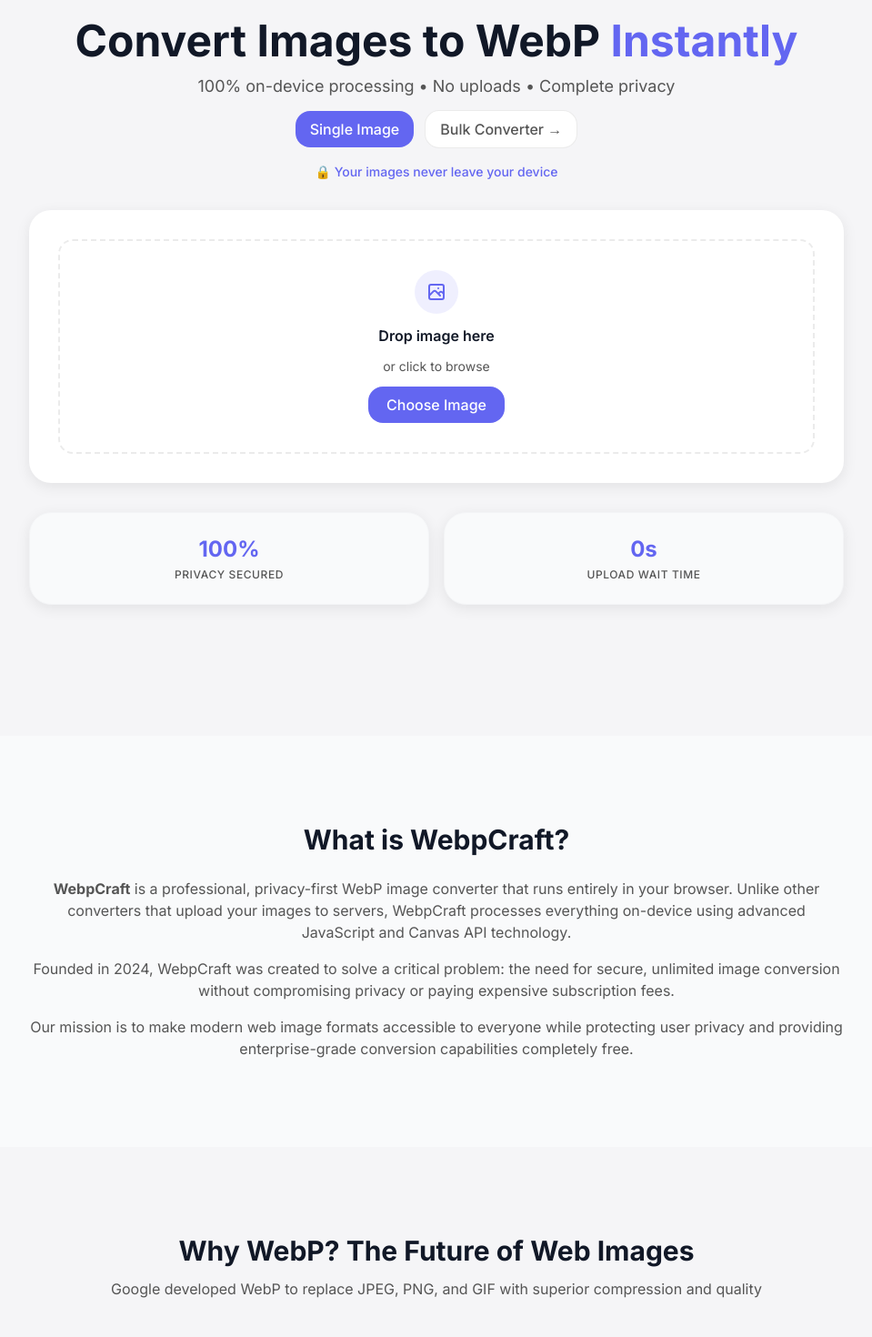
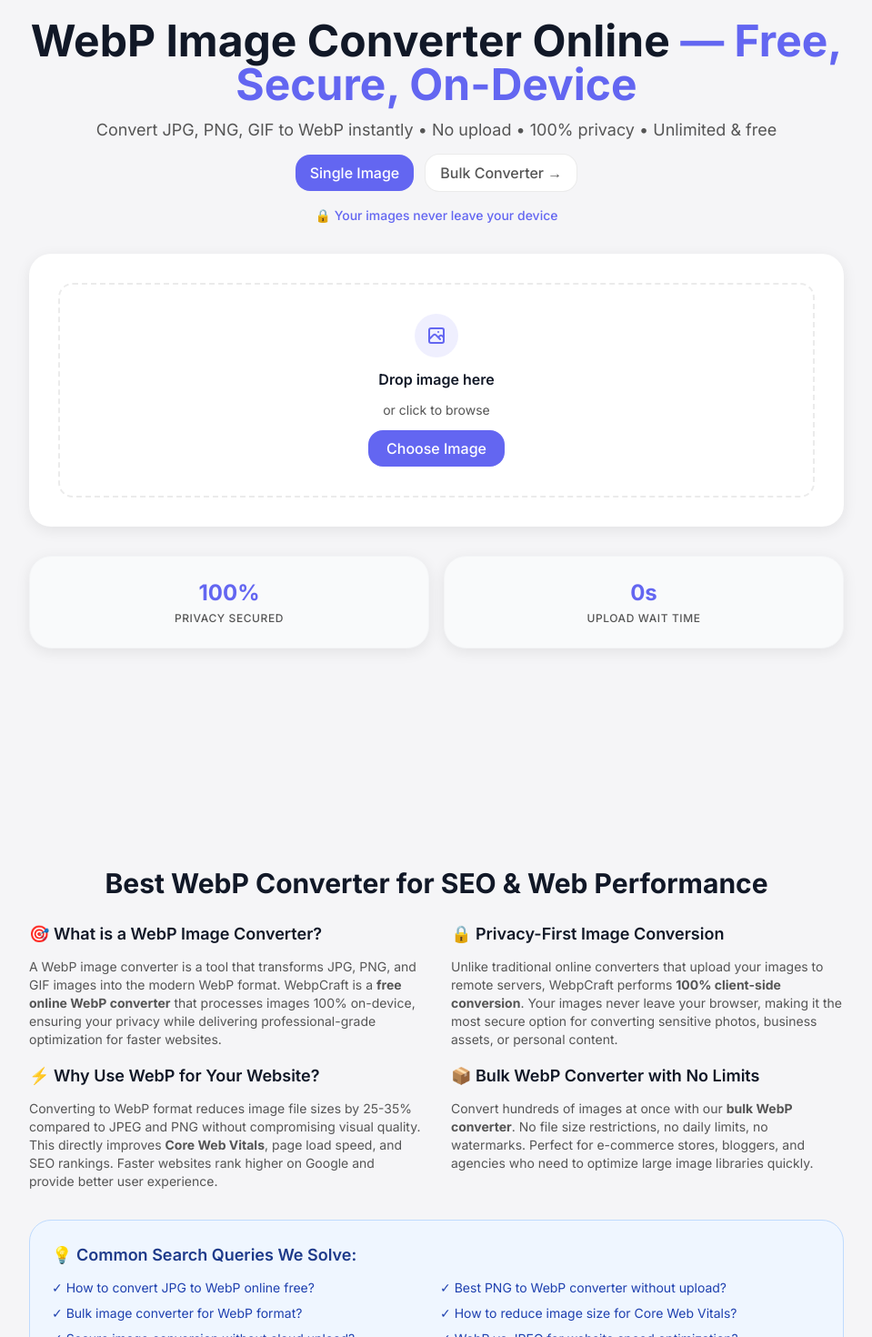
Before and after one commit to developerasaad/WebpCraft, a Next.js app: page / in a window 1280 px wide. Shown: the part 140-1610 px from the top of the page at 91% size, without its empty margins (160-1119 px from the left). Built offline with nearby package versions, Linux system fonts and the light colour scheme.

Commit message:
added schema

```diff
--- a/app/layout.tsx
+++ b/app/layout.tsx
@@ -3,27 +3,54 @@
 import "./globals.css";
 import { Header } from "@/components/layout/Header";
 import { Footer } from "@/components/layout/Footer";
-import { getOrganizationSchema, getWebSiteSchema, getSoftwareSourceCodeSchema } from "@/lib/schema";
+import { getOrganizationSchema, getWebSiteSchema, getSoftwareSourceCodeSchema, getWebApplicationSchema, getHowToSchema, getFAQSchema, getArticleSchema, getBreadcrumbSchema } from "@/lib/schema";
 import { AdSenseScript } from "@/components/ads";
+import Script from "next/script";
 
 const inter = Inter({ subsets: ["latin"] });
 
 export const metadata: Metadata = {
     metadataBase: new URL("https://webpcraft.vercel.app"),
     title: {
-        default: "WebpCraft - Professional WebP Converter | Privacy-First & Free",
+        default: "WebP Image Converter Online — Free, Secure, On-Device | WebpCraft",
         template: "%s | WebpCraft",
     },
     description:
-        "Convert JPG, PNG, and GIF images to WebP format instantly. WebpCraft offers 100% on-device processing, unlimited bulk conversion, and complete privacy. Free forever.",
+        "Convert JPG, PNG, GIF to WebP instantly on your browser — no upload, fully private, unlimited and free. Bulk WebP converter with on-device processing for faster websites & SEO.",
     keywords: [
-        "webp converter",
-        "convert to webp",
-        "jpg to webp",
-        "png to webp",
-        "bulk image converter",
-        "privacy first converter",
-        "offline converter"
+        // Core Service Keywords
+        "webp image converter",
+        "convert images to webp",
+        "webp converter online",
+        "webp bulk image converter",
+        "webp converter free",
+        "webp image optimizer",
+        // Privacy & Processing Keywords
+        "on-device image converter",
+        "client-side webp converter",
+        "no upload image converter",
+        "browser only image converter",
+        "secure image conversion",
+        "privacy first webp tool",
+        // Format-Specific Conversion
+        "jpg to webp converter",
+        "png to webp converter",
+        "gif to webp converter",
+        "webp batch conversion",
+        "bulk jpg to webp",
+        "convert png to webp online",
+        // SEO & Performance Keywords
+        "image optimization for seo",
+        "reduce image size for web",
+        "webp for faster websites",
+        "improve core web vitals with webp",
+        "optimize images for seo",
+        // Use-Case Keywords
+        "webp converter for e-commerce",
+        "best webp tool for bloggers",
+        "image compression without upload",
+        "webp for web developers",
+        "seo image optimization tool"
     ],
     authors: [{ name: "developerasaad", url: "https://github.com/developerasaad" }],
     creator: "developerasaad",
@@ -46,24 +73,24 @@
         type: "website",
         locale: "en_US",
         url: "https://webpcraft.vercel.app",
-        title: "WebpCraft - Professional WebP Converter | Open Source",
+        title: "WebP Image Converter Online — Free, Secure, On-Device",
         description:
-            "Convert JPG, PNG, and GIF to WebP instantly. 100% on-device processing, unlimited bulk conversion, and complete privacy. Open source project by developerasaad.",
+            "Convert JPG, PNG, GIF to WebP instantly on your browser. No upload, fully private, unlimited conversions. Best online WebP converter for SEO and web performance.",
         siteName: "WebpCraft",
         images: [
             {
                 url: "/og.png",
                 width: 1200,
                 height: 630,
-                alt: "WebpCraft - Professional WebP Converter by developerasaad",
+                alt: "WebpCraft - Privacy-First WebP Image Converter for Faster Websites",
             },
         ],
     },
     twitter: {
         card: "summary_large_image",
-        title: "WebpCraft - Professional WebP Converter | Open Source",
+        title: "WebP Image Converter — Free, Secure, On-Device",
         description:
-            "Convert JPG, PNG, and GIF to WebP instantly. 100% on-device processing and complete privacy. Open source by developerasaad.",
+            "Convert JPG, PNG, GIF to WebP instantly. No uploads, 100% browser-based processing. Privacy-first image optimization for faster websites.",
         images: ["/og.png"],
         creator: "@developerasaad",
     },
@@ -86,13 +113,32 @@
         "@graph": [
             getOrganizationSchema(),
             getWebSiteSchema(),
-            getSoftwareSourceCodeSchema()
+            getSoftwareSourceCodeSchema(),
+            getWebApplicationSchema(),
+            getHowToSchema(),
+            getFAQSchema(),
+            getArticleSchema({
+                headline: "Complete Guide to Converting Images to WebP Format",
+                description: "Learn how to convert JPG, PNG, and GIF images to WebP format for better web performance and faster loading times.",
+                url: "https://webpcraft.vercel.app",
+                datePublished: "2024-01-01",
+                dateModified: new Date().toISOString().split('T')[0],
+                keywords: [
+                    "webp conversion guide",
+                    "image optimization",
+                    "web performance",
+                    "webp tutorial"
+                ]
+            }),
+            getBreadcrumbSchema([
+                { name: "Home", url: "https://webpcraft.vercel.app" }
+            ])
         ]
     };
 
     return (
         <html lang="en">
-            <body className={inter.className}>
+            <head>
                 {/* Global Schema - Organization, WebSite, and Open Source */}
                 <script
                     type="application/ld+json"
@@ -100,6 +146,9 @@
                         __html: JSON.stringify(schemaGraph),
                     }}
                 />
+            </head>
+            <body className={inter.className}>
+
                 {/* Google AdSense */}
                 <AdSenseScript />
                 <div className="flex flex-col min-h-screen">
--- a/app/page.tsx
+++ b/app/page.tsx
@@ -6,65 +6,77 @@
 import { AdUnit } from "@/components/ads";
 import Link from "next/link";
 import type { Metadata } from "next";
-import {
-    getWebApplicationSchema,
-    getHowToSchema,
-    getFAQSchema,
-    getArticleSchema,
-    getBreadcrumbSchema
-} from "@/lib/schema";
 
 export const dynamic = 'force-static';
 
 export const metadata: Metadata = {
-    title: "WebpCraft - Free Online WebP Converter | 100% Privacy | Open Source",
+    title: "WebP Image Converter Online — Free, Secure, On-Device",
     description:
-        "Convert JPG, PNG, and GIF to WebP format instantly with WebpCraft. 100% on-device processing guarantees your privacy. No file size limits, no uploads, completely free forever. Open source by developerasaad.",
+        "Convert JPG, PNG, GIF to WebP instantly on your browser — no upload, fully private, unlimited and free. Bulk WebP converter with 100% on-device processing for faster websites & SEO.",
     keywords: [
-        "webp converter",
-        "convert to webp",
-        "jpg to webp",
-        "png to webp",
+        // Primary Core Keywords
+        "webp image converter",
+        "convert images to webp",
+        "webp converter online",
+        "free webp converter",
+        "webp image optimizer",
+        // Long-tail High-Intent Keywords
+        "bulk webp converter no upload",
+        "online webp converter 100% free no limit",
+        "convert jpg png gif to webp offline",
+        "secure on-device webp conversion",
+        "image converter without uploading files",
+        "privacy first image optimization tool",
+        // Format-Specific
+        "jpg to webp converter",
+        "png to webp converter",
+        "gif to webp converter",
+        "webp bulk image converter",
+        "bulk jpg to webp",
+        "convert png to webp online",
+        // SEO & Performance Focus
+        "webp image optimization for seo",
+        "how to reduce image size for core web vitals",
+        "webp vs jpeg for site speed",
+        "image optimization for seo",
+        "reduce image size for web",
+        "webp for faster websites",
+        "improve core web vitals with webp",
+        "optimize images for seo",
+        // Privacy & Security
+        "on-device image converter",
+        "client-side webp converter",
+        "no upload image converter",
+        "browser only image converter",
+        "secure image conversion",
+        "privacy first webp tool",
+        // Use-Case Keywords
+        "webp converter for e-commerce",
+        "best webp tool for bloggers",
+        "image compression without upload",
+        "webp for web developers",
+        "seo image optimization tool",
+        // Additional variants
         "open source webp converter",
         "developerasaad webp tool",
         "github webp converter",
-        "privacy first converter",
         "client side image processing",
         "bulk webp converter",
-        "free webp converter",
         "webp optimization tool",
         "image compression webp",
         "web performance optimization",
-        "core web vitals improvement",
         "website speed optimization",
         "image format converter",
         "browser based converter",
-        "no upload converter",
-        "offline image converter",
-        "gif to webp",
-        "bulk image converter",
-        "privacy first converter",
-        "offline converter",
-        "free webp converter",
-        "online image converter",
-        "webp optimization",
-        "image compression",
-        "reduce image size",
-        "web performance",
-        "core web vitals",
-        "website speed optimization",
-        "image format converter",
-        "browser based converter",
-        "no upload converter",
-        "client side image processing"
+        "offline image converter"
     ],
     alternates: {
         canonical: "https://webpcraft.vercel.app",
     },
     openGraph: {
-        title: "WebpCraft - Free Online WebP Converter | 100% Privacy | Open Source",
+        title: "WebP Image Converter Online — Free, Secure, On-Device",
         description:
-            "Convert JPG, PNG, and GIF to WebP format instantly. 100% on-device processing, unlimited bulk conversion, and complete privacy. Open source by developerasaad.",
+            "Convert JPG, PNG, GIF to WebP instantly on your browser. No upload, fully private, unlimited conversions. Best online WebP converter for SEO and web performance.",
         url: "https://webpcraft.vercel.app",
         images: ["/og.png"],
         type: "website",
@@ -72,50 +84,19 @@
     },
     twitter: {
         card: "summary_large_image",
-        title: "WebpCraft - Free Online WebP Converter | Open Source",
+        title: "WebP Image Converter — Free, Secure, On-Device",
         description:
-            "Convert images to WebP instantly with 100% on-device processing. No uploads, no limits, completely free. Open source by developerasaad.",
+            "Convert JPG, PNG, GIF to WebP instantly. No uploads, 100% browser-based processing. Privacy-first image optimization for faster websites.",
         images: ["/og.png"],
         creator: "@developerasaad"
     }
 };
 
 export default function HomePage() {
-    // Generate comprehensive schema graph for homepage
-    const schemaGraph = {
-        "@context": "https://schema.org",
-        "@graph": [
-            getWebApplicationSchema(),
-            getHowToSchema(),
-            getFAQSchema(),
-            getArticleSchema({
-                headline: "Complete Guide to Converting Images to WebP Format",
-                description: "Learn how to convert JPG, PNG, and GIF images to WebP format for better web performance and faster loading times.",
-                url: "https://webpcraft.vercel.app",
-                datePublished: "2024-01-01",
-                dateModified: new Date().toISOString().split('T')[0],
-                keywords: [
-                    "webp conversion guide",
-                    "image optimization",
-                    "web performance",
-                    "webp tutorial"
-                ]
-            }),
-            getBreadcrumbSchema([
-                { name: "Home", url: "https://webpcraft.vercel.app" }
-            ])
-        ]
-    };
-
     return (
         <>
-            {/* Comprehensive Schema Graph for Homepage */}
-            <script
-                type="application/ld+json"
-                dangerouslySetInnerHTML={{
-                    __html: JSON.stringify(schemaGraph),
-                }}
-            />
+
+
             {/* Compact Hero + Converter Section */}
             <Section className="pt-12 pb-8">
                 <Container>
@@ -123,11 +104,11 @@
                         {/* Compact Hero */}
                         <div className="text-center mb-8">
                             <h1 className="text-3xl md:text-4xl lg:text-5xl font-bold text-gray-900 mb-3 leading-tight">
-                                Convert Images to WebP{" "}
-                                <span className="text-accent">Instantly</span>
+                                WebP Image Converter Online{" "}
+                                <span className="text-accent">— Free, Secure, On-Device</span>
                             </h1>
                             <p className="text-base md:text-lg text-softText mb-3">
-                                100% on-device processing • No uploads • Complete privacy
+                                Convert JPG, PNG, GIF to WebP instantly • No upload • 100% privacy • Unlimited & free
                             </p>
 
                             {/* Mode Switcher */}
@@ -169,6 +150,58 @@
                 </Container>
             </Section>
 
+            {/* New SEO Content Section - Keyword Rich */}
+            <Section className="py-12">
+                <Container>
+                    <div className="max-w-4xl mx-auto">
+                        <div className="prose prose-lg mx-auto">
+                            <h2 className="text-2xl md:text-3xl font-bold text-gray-900 mb-6 text-center">
+                                Best WebP Converter for SEO & Web Performance
+                            </h2>
+
+                            <div className="grid md:grid-cols-2 gap-8 mb-8">
+                                <div>
+                                    <h3 className="text-lg font-semibold text-gray-900 mb-3">🎯 What is a WebP Image Converter?</h3>
+                                    <p className="text-sm text-softText mb-4">
+                                        A WebP image converter is a tool that transforms JPG, PNG, and GIF images into the modern WebP format. WebpCraft is a <strong>free online WebP converter</strong> that processes images 100% on-device, ensuring your privacy while delivering professional-grade optimization for faster websites.
+                                    </p>
+
+                                    <h3 className="text-lg font-semibold text-gray-900 mb-3">⚡ Why Use WebP for Your Website?</h3>
+                                    <p className="text-sm text-softText">
+                                        Converting to WebP format reduces image file sizes by 25-35% compared to JPEG and PNG without compromising visual quality. This directly improves <strong>Core Web Vitals</strong>, page load speed, and SEO rankings. Faster websites rank higher on Google and provide better user experience.
+                                    </p>
+                                </div>
+
+                                <div>
+                                    <h3 className="text-lg font-semibold text-gray-900 mb-3">🔒 Privacy-First Image Conversion</h3>
+                                    <p className="text-sm text-softText mb-4">
+                                        Unlike traditional online converters that upload your images to remote servers, WebpCraft performs <strong>100% client-side conversion</strong>. Your images never leave your browser, making it the most secure option for converting sensitive photos, business assets, or personal content.
+                                    </p>
+
+                                    <h3 className="text-lg font-semibold text-gray-900 mb-3">📦 Bulk WebP Converter with No Limits</h3>
+                                    <p className="text-sm text-softText">
+                                        Convert hundreds of images at once with our <strong>bulk WebP converter</strong>. No file size restrictions, no daily limits, no watermarks. Perfect for e-commerce stores, bloggers, and agencies who need to optimize large image libraries quickly.
+                                    </p>
+                                </div>
+                            </div>
+
+                            {/* Long-tail keyword section */}
+                            <div className="bg-blue-50 border border-blue-200 rounded-lg p-6 mb-6">
+                                <h3 className="text-lg font-semibold text-blue-900 mb-3">💡 Common Search Queries We Solve:</h3>
+                                <ul className="grid md:grid-cols-2 gap-2 text-sm text-blue-800">
+                                    <li>✓ How to convert JPG to WebP online free?</li>
+                                    <li>✓ Best PNG to WebP converter without upload?</li>
+                                    <li>✓ Bulk image converter for WebP format?</li>
+                                    <li>✓ How to reduce image size for Core Web Vitals?</li>
+                                    <li>✓ Secure image conversion without cloud upload?</li>
+                                    <li>✓ WebP vs JPEG for website speed optimization?</li>
+                                </ul>
+                            </div>
+                        </div>
+                    </div>
+                </Container>
+            </Section>
+
             {/* What is WebpCraft Section - SEO Content */}
             <Section variant="gray" className="py-12">
                 <Container>
@@ -196,10 +229,10 @@
                 <Container>
                     <div className="max-w-4xl mx-auto">
                         <h2 className="text-2xl md:text-3xl font-bold text-gray-900 mb-3 text-center">
-                            Why WebP? The Future of Web Images
+                            Why Convert Images to WebP?
                         </h2>
                         <p className="text-base text-softText text-center mb-8">
-                            Google developed WebP to replace JPEG, PNG, and GIF with superior compression and quality
+                            WebP format reduces image size by 25-35% compared to JPEG and PNG — improving website speed and SEO
                         </p>
                     </div>
                 </Container>
@@ -297,7 +330,7 @@
                 <Container>
                     <div className="max-w-4xl mx-auto">
                         <h2 className="text-2xl md:text-3xl font-bold text-gray-900 mb-6 text-center">
-                            Who is WebpCraft For?
+                            WebP for Faster Websites & SEO
                         </h2>
                         <div className="grid md:grid-cols-2 gap-8">
                             <div>
@@ -342,7 +375,7 @@
                 <Container>
                     <div className="max-w-4xl mx-auto">
                         <h2 className="text-2xl md:text-3xl font-bold text-gray-900 mb-6 text-center">
-                            What Problems Does WebpCraft Solve?
+                            Privacy-First WebP Conversion
                         </h2>
                         <div className="grid md:grid-cols-2 gap-8">
                             <div>
@@ -405,7 +438,7 @@
                 <Container>
                     <div className="max-w-4xl mx-auto">
                         <h2 className="text-2xl md:text-3xl font-bold text-gray-900 mb-6 text-center">
-                            How Does WebpCraft Work?
+                            Convert Images in Bulk — No Upload Required
                         </h2>
                         <div className="grid md:grid-cols-3 gap-6">
                             <Card>
--- a/lib/schema.ts
+++ b/lib/schema.ts
@@ -69,7 +69,7 @@
         "@id": `${SITE_URL}/#website`,
         url: SITE_URL,
         name: SITE_NAME,
-        description: "Convert JPG, PNG, and GIF images to WebP format instantly with 100% privacy protection.",
+        description: "Convert JPG, PNG, GIF images to WebP format online — free, secure, on-device. Best WebP converter for SEO and faster websites.",
         publisher: {
             "@id": `${SITE_URL}/#organization`
         },
@@ -95,7 +95,7 @@
         applicationSubCategory: "Image Converter",
         operatingSystem: "Any (Web Browser)",
         browserRequirements: "Requires JavaScript. Modern browser with Canvas API support.",
-        description: "Professional WebP image converter with privacy-first on-device processing. Convert JPG, PNG, and GIF to WebP format instantly without uploading files.",
+        description: "Free online WebP image converter with 100% on-device processing. Convert JPG, PNG, GIF to WebP format instantly without uploading files. Privacy-first bulk converter for faster websites and SEO optimization.",
         offers: {
             "@type": "Offer",
             price: "0",
@@ -222,8 +222,8 @@
     return {
         "@context": "https://schema.org",
         "@type": "HowTo",
-        name: "How to Convert Images to WebP Format",
-        description: "Step-by-step guide to convert JPG, PNG, and GIF images to WebP format using WebpCraft",
+        name: "How to Convert JPG, PNG, GIF to WebP Format Online",
+        description: "Complete step-by-step guide to convert images to WebP format using WebpCraft's free online converter. No upload required, 100% privacy guaranteed.",
         image: OG_IMAGE,
         totalTime: "PT2M",
         estimatedCost: {
```
Also changed, not shown: 1 other file (tests, documents, lock files or other folders).
